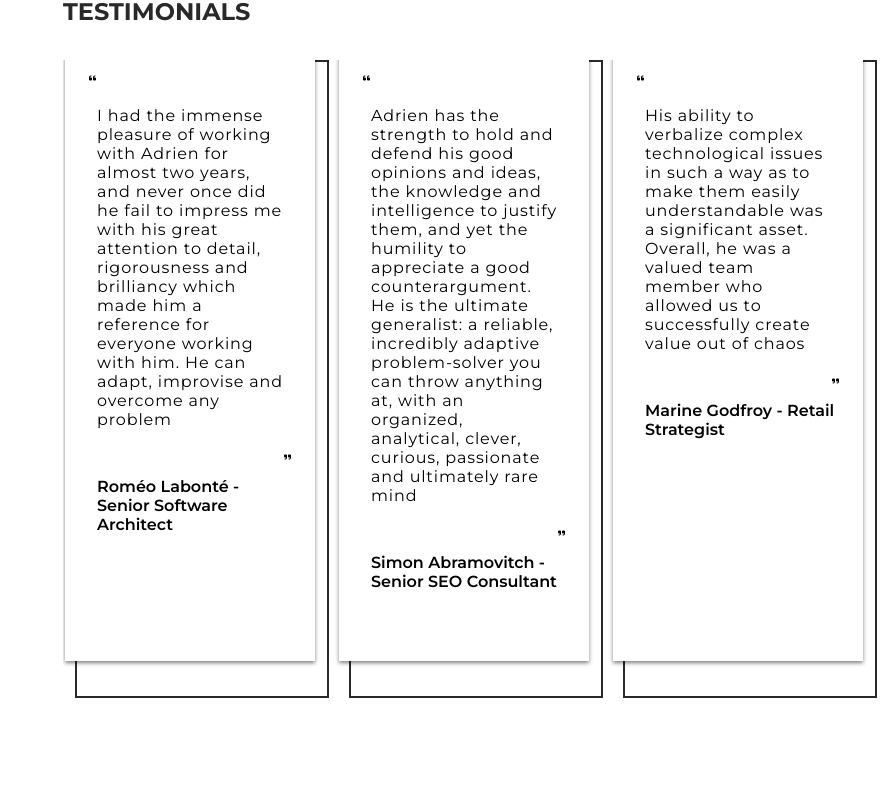
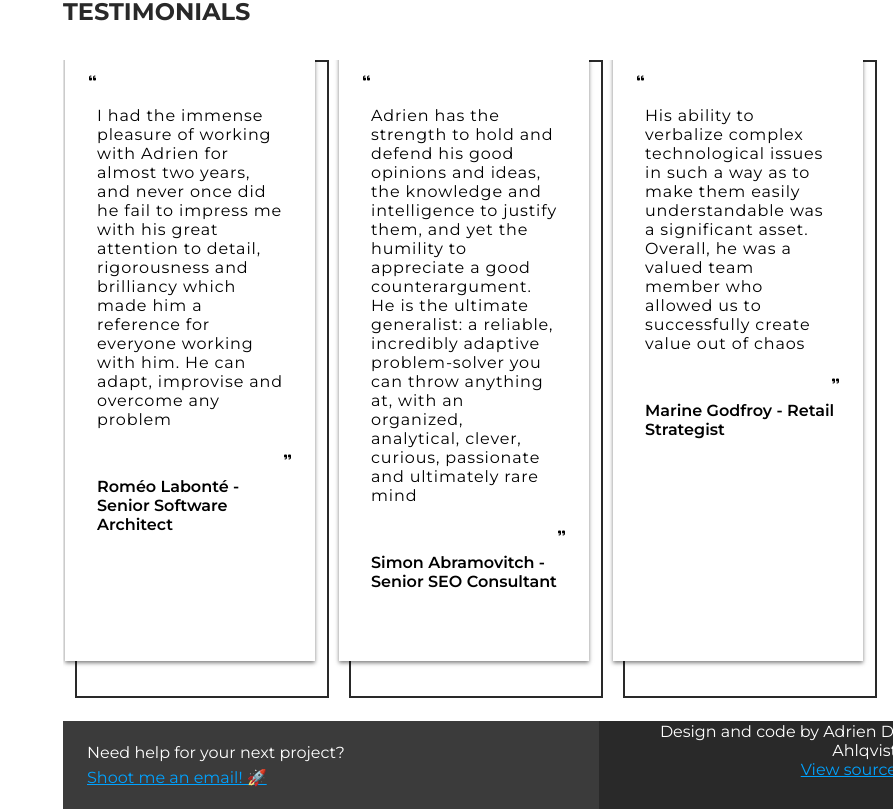
Before and after one commit to Armitage35/portfolio, a Vue app: page / in a window 1280 px wide. Shown: the part 3161-3970 px from the top of the page, without its empty margins (387-1280 px from the left). Before the commit the page ends 3932 px from the top, so only its background shows below. Built offline with nearby package versions, Linux system fonts and the light colour scheme.

Commit message:
Boilerplate footer

```diff
--- /dev/null
+++ b/src/Views/Portfolio/Footer/Footer.scss
@@ -0,0 +1,32 @@
+.footer {
+	background-color: $black;
+	margin-top: 50px;
+	display: flex;
+
+	a {
+		color: $blue;
+	}
+}
+
+.footer__left, .footer__right {
+	color: $white;
+	display: flex;
+	flex-direction: column;
+	justify-content: center;
+}
+
+.footer__left {
+	background-color: #3B3B3B;
+	height: 40px;
+	width: 60%;
+	padding: 24px;
+}
+
+.footer__announce {
+	margin-bottom: 6px;
+}
+
+.footer__right {
+	height: 60px;
+	text-align: right;
+}
--- /dev/null
+++ b/src/Views/Portfolio/Footer/Footer.vue
@@ -0,0 +1,18 @@
+<template>
+	<div class="footer">
+		<div class="footer__left">
+			<div class="footer__announce">Need help for your next project?</div>
+			<a href="mailto:adrien.dubois35@gmail.com" target="_blank">Shoot me an email! 🚀</a>
+		</div>
+		<div class="footer__right">
+			<div>Design and code by Adrien D. Ahlqvist</div>
+			<a href="https://github.com/Armitage35/portfolio/" target="_blank">View source</a>
+		</div>
+	</div>
+</template>
+
+<script>
+	export default {
+
+	}
+</script>
--- a/src/Views/Portfolio/Portfolio.scss
+++ b/src/Views/Portfolio/Portfolio.scss
@@ -5,6 +5,5 @@
 .portfolio__content {
 	padding: 0 50px;
 	padding-left: 100px;
-	margin-bottom: 100px;
 	margin-left: calc(#{$sidemenu-width} + 30px);
 }
--- a/src/Views/Portfolio/Portfolio.vue
+++ b/src/Views/Portfolio/Portfolio.vue
@@ -13,6 +13,7 @@
 			<WorkEducation @seeJob="toggleModal($event)"></WorkEducation>
 			<Projects @seeProject="toggleModal($event)"></Projects>
 			<Testimonials></Testimonials>
+			<Footer></Footer>
 		</div>
 	</div>
 </template>
@@ -26,9 +27,10 @@
 	import Projects from './Projects/Projects';
 	import Modal from '../../components/Modal/Modal';
 	import Testimonials from './Testimonials/Testimonials';
+	import Footer from './Footer/Footer';
 
 	export default {
-		components: { ElevatorPitch, Home, Modal, Projects, Sidemenu, Skills, Testimonials, WorkEducation },
+		components: { ElevatorPitch, Home, Modal, Projects, Sidemenu, Skills, Testimonials, WorkEducation, Footer },
 		data: function() {
 			return {
 				appState: {
--- a/src/master.scss
+++ b/src/master.scss
@@ -1,16 +1,19 @@
 // External ressources
 @import url('https://fonts.googleapis.com/css?family=Montserrat:400,500,600,700|Space+Mono&display=swap');
 
-// Internal files
+// Main files files
 @import './variables';
 @import './App.scss';
 @import './Views/Portfolio/Portfolio.scss';
+
+// Porfolio components
 @import './Views/Portfolio/Home/Home.scss';
 @import './Views/Portfolio/Sidemenu/Sidemenu.scss';
 @import './Views/Portfolio/Skills/Skills.scss';
 @import './Views/Portfolio/WorkEducation/WorkEducation.scss';
 @import './Views/Portfolio/Projects/Projects.scss';
 @import './Views/Portfolio/Testimonials/Testimonials.scss';
+@import './Views/Portfolio/Footer/Footer.scss';
 
 // Components
 @import './components/Experience/Experience.scss';
```
